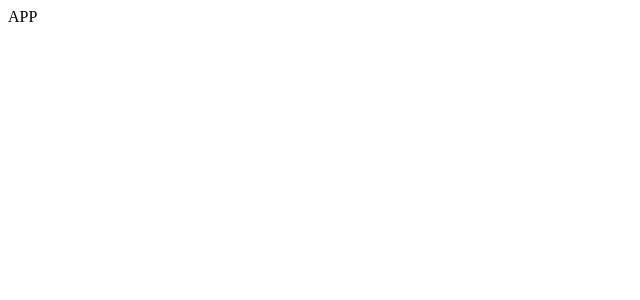
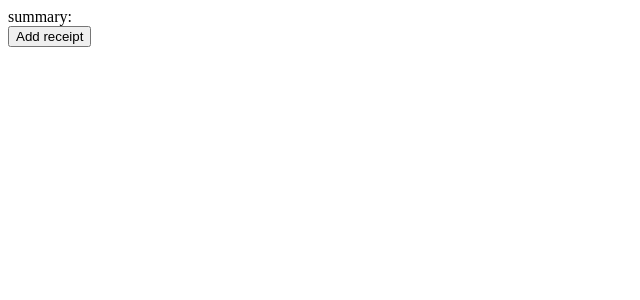
Before and after one commit to GytAndr/TT-TechAssignment, a React (Vite) app: page / in a window 1280 px wide. Shown: the top 300 px of the page, without its empty margins (0-640 px from the left). Built offline with nearby package versions, Linux system fonts and the light colour scheme.

Commit message:
receipt add works

```diff
--- a/src/App.jsx
+++ b/src/App.jsx
@@ -1,5 +1,18 @@
+import { useSelector } from "react-redux";
+import Receipt from "./components/Receipt";
+import Summary from "./components/Summary";
+
 function App() {
-	return <div className="App">APP</div>;
+	const receipts = useSelector((state) => state.receipt.receipts);
+	console.log(receipts); //TO DO Remove
+	return (
+		<div className="App">
+			{receipts.map((receipt) => (
+				<Receipt key={receipt.receiptId} id={receipt.receiptId} />
+			))}
+			<Summary />
+		</div>
+	);
 }
 
 export default App;
--- a/src/components/Receipt.jsx
+++ b/src/components/Receipt.jsx
@@ -1,7 +1,7 @@
 import React from "react";
 
-function Receipt() {
-	return <div>Receipt</div>;
+function Receipt({ id }) {
+	return <div>Receipt {id}</div>;
 }
 
 export default Receipt;
--- a/src/components/Summary.jsx
+++ b/src/components/Summary.jsx
@@ -1,10 +1,13 @@
 import React from "react";
+import { useDispatch } from "react-redux";
+import { addReceipt } from "../store/receiptSlice";
 
 function Summary() {
+	const dispatch = useDispatch();
 	return (
 		<div>
 			<div>summary:</div>
-			<button>Add receipt</button>
+			<button onClick={() => dispatch(addReceipt())}>Add receipt</button>
 		</div>
 	);
 }
--- a/src/store/index.js
+++ b/src/store/index.js
@@ -1,5 +1,8 @@
 import { configureStore } from "@reduxjs/toolkit";
+import receiptSlice from "./receiptSlice";
 
 export default configureStore({
-	reducer: {},
+	reducer: {
+		receipt: receiptSlice,
+	},
 });
--- a/src/store/receiptSlice.js
+++ b/src/store/receiptSlice.js
@@ -16,3 +16,7 @@ export const receiptSlice = createSlice({
 		},
 	},
 });
+
+export const { addReceipt } = receiptSlice.actions;
+
+export default receiptSlice.reducer;
```
Also changed, not shown: src/components/Expense.jsx (added, +7 -0 lines).
